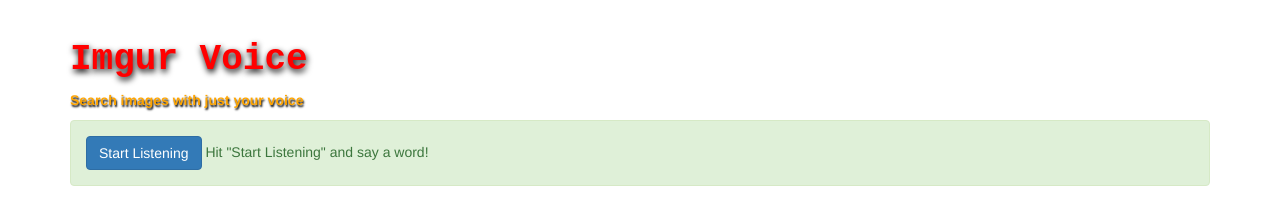
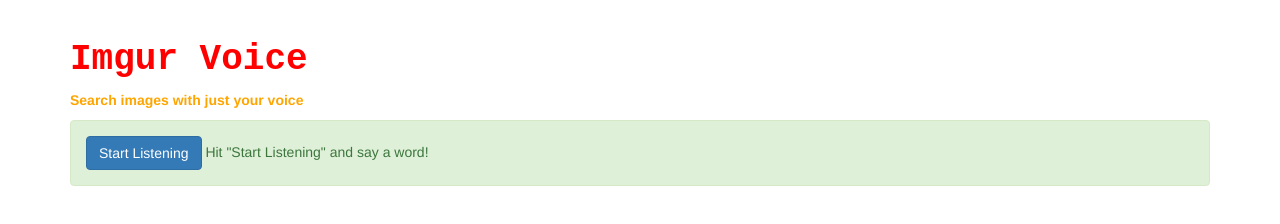
Before and after one commit to Case-y/imgur, a plain HTML site: page index.html in a window 1280 px wide. Drawn offline with nearby package versions, Linux system fonts and the light colour scheme.

Commit message:
Update index.css

```diff
--- a/index.css
+++ b/index.css
@@ -15,13 +15,11 @@
   padding-top: 20px;
   font-family: monospace;
   font-weight: 900;
-  text-shadow: 1px 3px 6px #000;
   color: red;
 }
 
 .search {
 	font-weight: 900;
-	text-shadow: 1px 2px 2px #000;
 	color: orange;
 }
 
```
